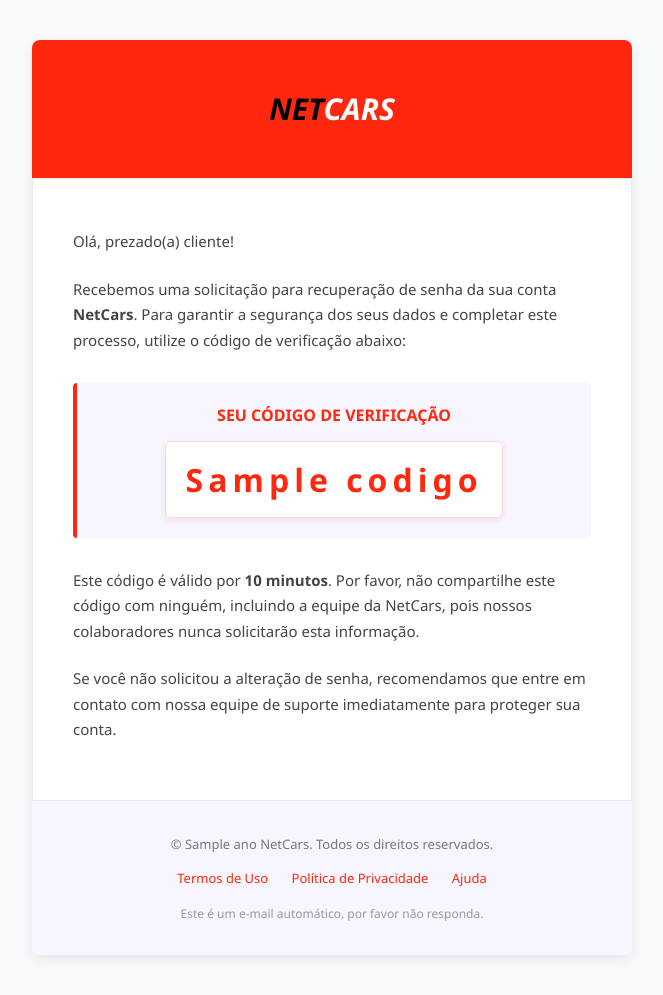
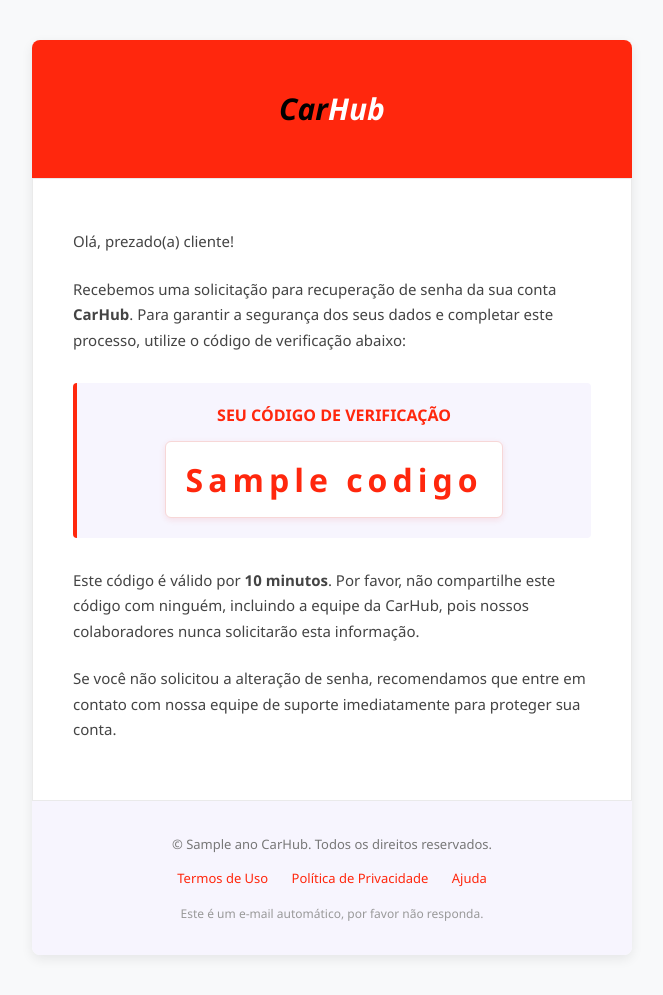
Before and after one commit to gustavmurilo/CarHub-API, a Flask app: template Templates/email_esqueci_senha.html.html in a window 1280 px wide. Shown: the whole page, without its empty margins (308-971 px from the left). Run offline with Flask 3, Linux system fonts and the light colour scheme; the template is opened without the code that fills it: most values are stand-ins (such as "Sample title", 1, 10 or a date in 2020); parts of the project's set-up code (start-up, migrations or seed data) failed here and were passed over.

Commit message:
2.0 AJUSTES

```diff
--- a/Templates/email_cancelar_reserva.html
+++ b/Templates/email_cancelar_reserva.html
@@ -2,7 +2,7 @@
 <html>
 <head>
     <meta charset="UTF-8">
-    <title>NetCars - Cancelamento de Reserva</title>
+    <title>CarHub - Cancelamento de Reserva</title>
     <style>
         body {
             font-family: 'Segoe UI', Arial, sans-serif;
@@ -246,7 +246,7 @@
 <body>
     <div class="container">
         <div class="header">
-            <h1><span style="color: black;">NET</span>CARS</h1>
+            <h1><span style="color: black;">Car</span>Hub</h1>
         </div>
         <div class="content">
             <p class="greeting">Olá, prezado(a) cliente!</p>
@@ -277,7 +277,7 @@
             <p>Agradecemos pela atenção e esperamos poder atendê-lo(a) novamente em breve.</p>
         </div>
         <div class="footer">
-            <p>&copy; {{ ano }} NetCars. Todos os direitos reservados.</p>
+            <p>&copy; {{ ano }} CarHub. Todos os direitos reservados.</p>
             <div class="footer-links">
                 <a href="#">Termos de Uso</a>
                 <a href="#">Política de Privacidade</a>
--- a/Templates/email_esqueci_senha.html.html
+++ b/Templates/email_esqueci_senha.html.html
@@ -2,7 +2,7 @@
 <html>
 <head>
     <meta charset="UTF-8">
-    <title>NetCars - Código de Verificação</title>
+    <title>CarHub - Código de Verificação</title>
     <style>
         body {
             font-family: 'Segoe UI', Arial, sans-serif;
@@ -174,24 +174,24 @@
 <body>
     <div class="container">
         <div class="header">
-            <h1><span style="color: black;">NET</span>CARS</h1>
+            <h1><span style="color: black;">Car</span>Hub</h1>
         </div>
         <div class="content">
             <p class="greeting">Olá, prezado(a) cliente!</p>
 
-            <p>Recebemos uma solicitação para recuperação de senha da sua conta <strong>NetCars</strong>. Para garantir a segurança dos seus dados e completar este processo, utilize o código de verificação abaixo:</p>
+            <p>Recebemos uma solicitação para recuperação de senha da sua conta <strong>CarHub</strong>. Para garantir a segurança dos seus dados e completar este processo, utilize o código de verificação abaixo:</p>
 
             <div class="verification-box">
                 <div class="verification-title">SEU CÓDIGO DE VERIFICAÇÃO</div>
                 <div class="codigo">{{codigo}}</div>
             </div>
 
-            <p>Este código é válido por <strong>10 minutos</strong>. Por favor, não compartilhe este código com ninguém, incluindo a equipe da NetCars, pois nossos colaboradores nunca solicitarão esta informação.</p>
+            <p>Este código é válido por <strong>10 minutos</strong>. Por favor, não compartilhe este código com ninguém, incluindo a equipe da CarHub, pois nossos colaboradores nunca solicitarão esta informação.</p>
 
             <p>Se você não solicitou a alteração de senha, recomendamos que entre em contato com nossa equipe de suporte imediatamente para proteger sua conta.</p>
         </div>
         <div class="footer">
-            <p>&copy; {{ ano }} NetCars. Todos os direitos reservados.</p>
+            <p>&copy; {{ ano }} CarHub. Todos os direitos reservados.</p>
             <div class="footer-links">
                 <a href="#">Termos de Uso</a>
                 <a href="#">Política de Privacidade</a>
--- a/Templates/email_lembrete.html
+++ b/Templates/email_lembrete.html
@@ -2,7 +2,7 @@
 <html>
 <head>
     <meta charset="UTF-8">
-    <title>NetCars – Lembrete de Pagamento</title>
+    <title>CarHub – Lembrete de Pagamento</title>
     <style>
         body {
             font-family: 'Segoe UI', Arial, sans-serif;
@@ -161,7 +161,7 @@
 <body>
     <div class="container">
         <div class="header">
-            <h1><span style="color: black;">NET</span>CARS</h1>
+            <h1><span style="color: black;">Car</span>Hub</h1>
         </div>
         <div class="content">
             <p class="greeting">Olá, {{ nome_usuario }}!</p>
@@ -195,7 +195,7 @@
         </div>
 
         <div class="footer">
-            <p>&copy; {{ ano }} NetCars. Todos os direitos reservados.</p>
+            <p>&copy; {{ ano }} CarHub. Todos os direitos reservados.</p>
             <div class="footer-links">
                 <a href="#">Termos de Uso</a>
                 <a href="#">Política de Privacidade</a>
--- a/Templates/email_pix.html
+++ b/Templates/email_pix.html
@@ -2,7 +2,7 @@
 <html>
 <head>
     <meta charset="UTF-8">
-    <title>NetCars - Pagamento via PIX</title>
+    <title>Carhub - Pagamento via PIX</title>
     <style>
         body {
             font-family: 'Segoe UI', Arial, sans-serif;
--- a/Templates/email_reserva.html
+++ b/Templates/email_reserva.html
@@ -2,7 +2,7 @@
 <html>
 <head>
     <meta charset="UTF-8">
-    <title>NetCars - Confirmação de Reserva</title>
+    <title>CarHub - Confirmação de Reserva</title>
     <style>
         body {
             font-family: 'Segoe UI', Arial, sans-serif;
@@ -246,7 +246,7 @@
 <body>
     <div class="container">
         <div class="header">
-            <h1><span style="color: black;">NET</span>CARS</h1>
+            <h1><span style="color: black;">Car</span>Hub</h1>
         </div>
         <div class="content">
             <p class="greeting">Olá, prezado(a) cliente!</p>
@@ -282,7 +282,7 @@
             <p>Caso tenha qualquer dúvida ou precise reagendar, entre em contato com nosso atendimento. Estamos ansiosos para recebê-lo(a) em nossa concessionária!</p>
         </div>
         <div class="footer">
-            <p>&copy; {{ ano }} NetCars. Todos os direitos reservados.</p>
+            <p>&copy; {{ ano }} CarHub. Todos os direitos reservados.</p>
             <div class="footer-links">
                 <a href="#">Termos de Uso</a>
                 <a href="#">Política de Privacidade</a>
```
Also changed, not shown: Templates/email_confirmar_email.html (+4 -4 lines).
